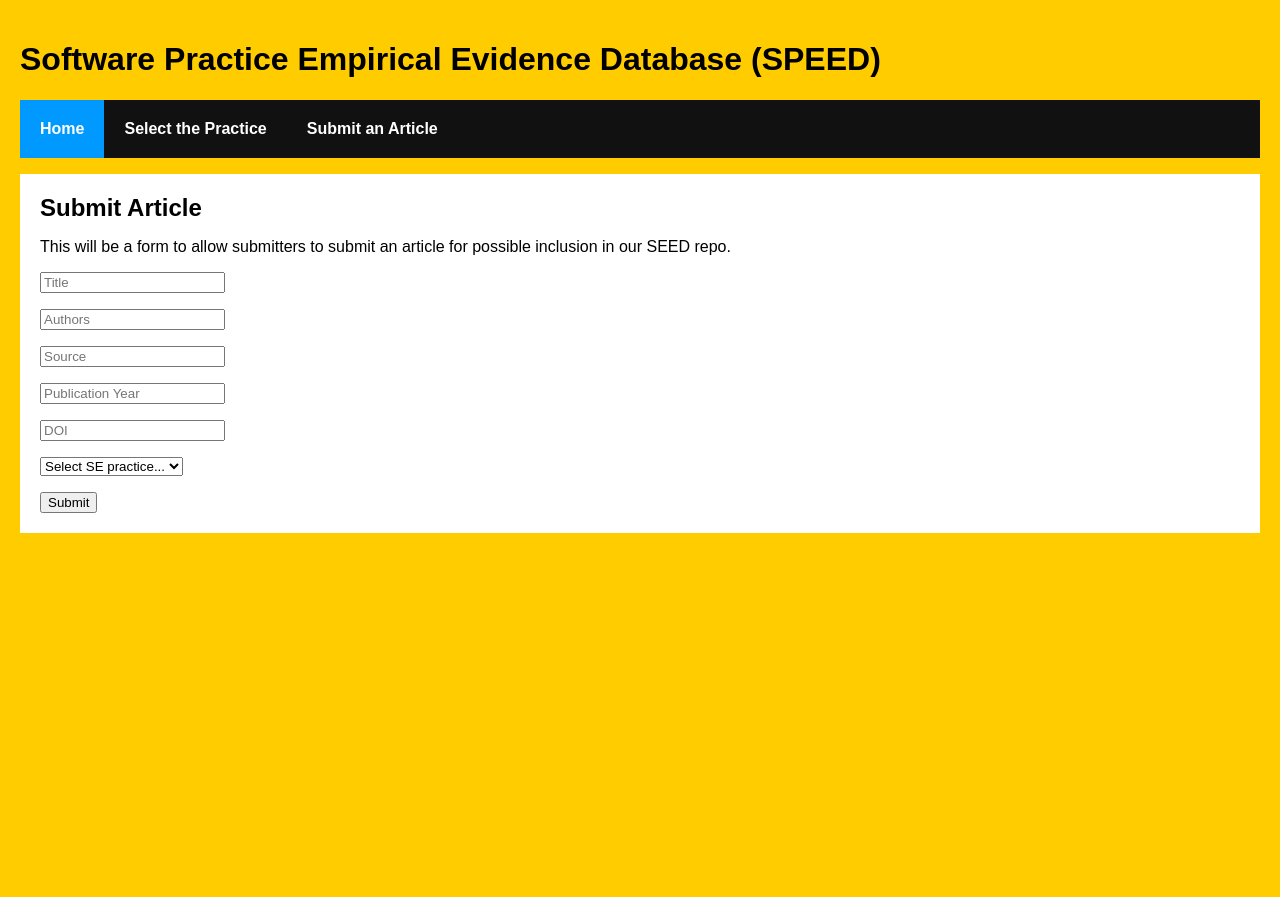
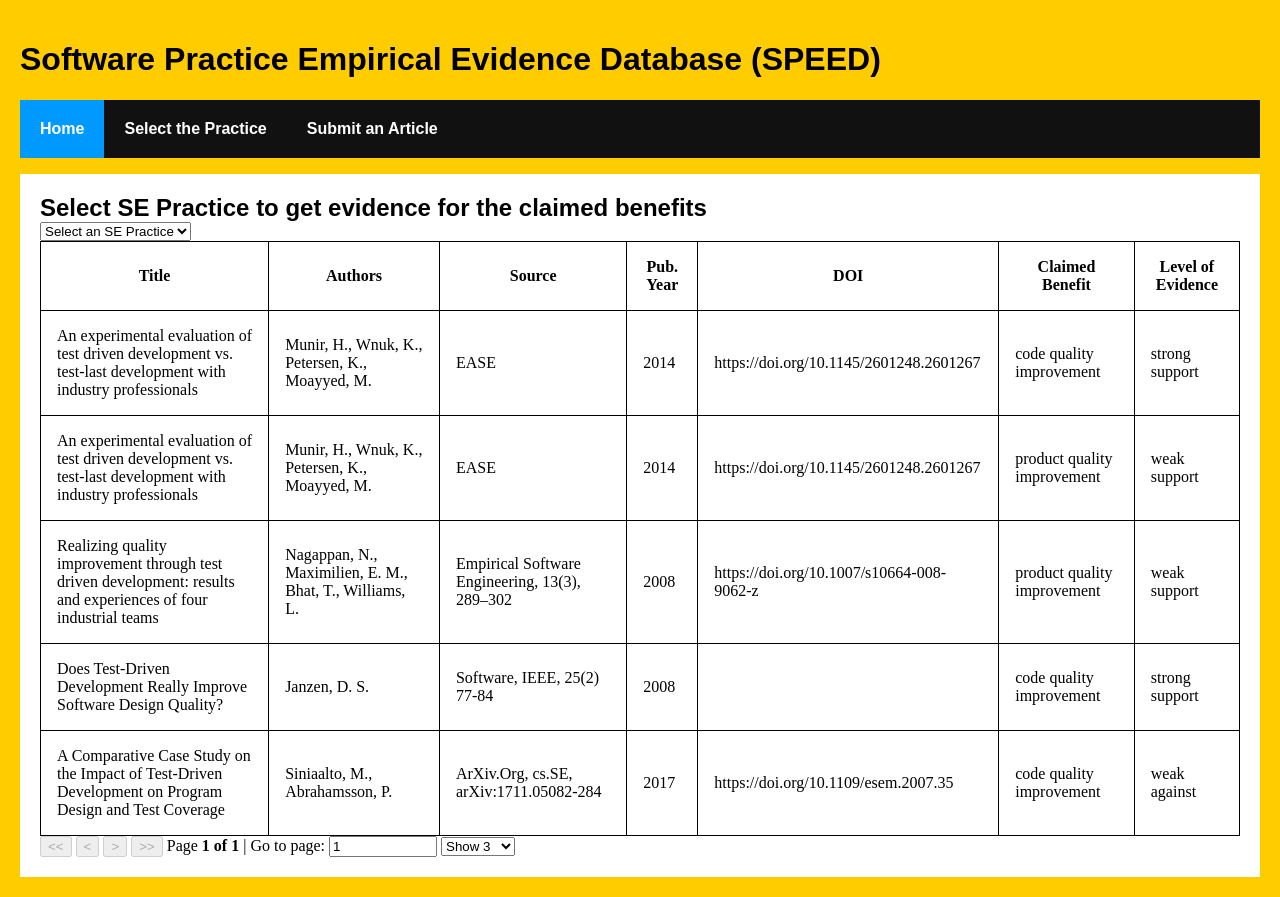
Before and after one commit to imjohnnyy/CISE_SPEED, a React (Create React App) app in the folder frontend/: page / in a window 1280 px wide. Before the commit the page ends 800 px from the top, so only its background shows below. Built offline with nearby package versions, Linux system fonts and the light colour scheme.

Commit message:
Added View Articles Page and table components

```diff
--- a/frontend/package.json
+++ b/frontend/package.json
@@ -11,6 +11,8 @@
     "react-hook-form": "^7.36.1",
     "react-router-dom": "^6.4.1",
     "react-scripts": "5.0.1",
+    "react-table": "^7.8.0",
+    "styled-components": "^5.3.6",
     "web-vitals": "^2.1.4"
   },
   "scripts": {
--- a/frontend/src/App.js
+++ b/frontend/src/App.js
@@ -1,8 +1,7 @@
 import React from "react";
 import { BrowserRouter as Router, Routes, Route, NavLink, Navigate } from "react-router-dom";
 import "./index.css";
-import SubmitArticle from "./pages/SubmitArticle";
-
+import ViewArticles  from "./pages/ViewArticles";
 
 const App = () => {
   return (
@@ -22,7 +21,7 @@ const App = () => {
         </ul>
         <div className="content">
           <Routes>
-            <Route exact path="/" element={<SubmitArticle />} />
+            <Route exact path="/" element={<ViewArticles/>} />
 
 
             <Route path="/*" element={<Navigate to="404" replace />} />
--- /dev/null
+++ b/frontend/src/components/Dropdown.js
@@ -0,0 +1,17 @@
+import React from 'react';
+import SEPractices from "../dummydata/SEPractices.js"
+
+  const optionItems = SEPractices.map((SEPractice) =>
+                <option key={SEPractice.practice}>{SEPractice.practice}</option>
+            );
+  const Dropdown = () => {
+    return (
+        <div>
+             <select>
+             <option value="">Select an SE Practice </option>
+                {optionItems}
+             </select>
+         </div>
+    );
+  };
+  export default Dropdown;
--- /dev/null
+++ b/frontend/src/components/EvidenceTable.js
@@ -0,0 +1,125 @@
+import React, {useMemo} from "react";
+import articles from "../dummydata/articles.js";
+import { useTable, useSortBy, usePagination } from 'react-table';
+
+const Table = ({columns, data}) => {
+const {
+    getTableProps,
+    getTableBodyProps,
+    headerGroups,
+    prepareRow,
+
+    page, // Instead of using 'rows', we'll use page,
+    // which has only the rows for the active page
+
+    // The rest of these things are super handy, too ;)
+    canPreviousPage,
+    canNextPage,
+    pageOptions,
+    pageCount,
+    gotoPage,
+    nextPage,
+    previousPage,
+    setPageSize,
+    state: { pageIndex, pageSize },
+  } = useTable(
+    {
+      columns,
+      data,
+      initialState: { pageIndex: 0 },
+    },
+
+    useSortBy,
+    usePagination
+  );
+
+  // Render Data Table UI
+  return (
+    <>
+      <table {...getTableProps()}>
+        <thead>
+          {headerGroups.map(headerGroup => (
+            <tr {...headerGroup.getHeaderGroupProps()}>
+              {headerGroup.headers.map(column => (
+                // Add the sorting props to control sorting. For this example
+                // we can add them into the header props
+                <th {...column.getHeaderProps(column.getSortByToggleProps())}>
+                  {column.render('Header')}
+                  {/* Add a sort direction indicator */}
+                  <span>
+                    {column.isSorted
+                      ? column.isSortedDesc
+                        ? ' 🔽'
+                        : ' 🔼'
+                      : ''}
+                  </span>
+                </th>
+              ))}
+            </tr>
+          ))}
+        </thead>
+        <tbody {...getTableBodyProps()}>
+          {page.map((row, i) => {
+            prepareRow(row);
+            return (
+              <tr {...row.getRowProps()}>
+                {row.cells.map(cell => {
+                  return <td {...cell.getCellProps()}>{cell.render('Cell')}</td>;
+                })}
+              </tr>
+            );
+          })}
+        </tbody>
+      </table>
+
+     {/* Pagination */}
+     <div className="pagination">
+        <button onClick={() => gotoPage(0)} disabled={!canPreviousPage}>
+          {'<<'}
+        </button>{' '}
+        <button onClick={() => previousPage()} disabled={!canPreviousPage}>
+          {'<'}
+        </button>{' '}
+        <button onClick={() => nextPage()} disabled={!canNextPage}>
+          {'>'}
+        </button>{' '}
+        <button onClick={() => gotoPage(pageCount - 1)} disabled={!canNextPage}>
+          {'>>'}
+        </button>{' '}
+        <span>
+          Page{' '}
+          <strong>
+            {pageIndex + 1} of {pageOptions.length}
+          </strong>{' '}
+        </span>
+        <span>
+          | Go to page:{' '}
+          <input
+            type="number"
+            defaultValue={pageIndex + 1}
+            onChange={e => {
+              const page = e.target.value ? Number(e.target.value) - 1 : 0;
+              gotoPage(page);
+            }}
+            style={{ width: '100px' }}
+          />
+        </span>{' '}
+        <select
+          value={pageSize}
+          onChange={e => {
+            setPageSize(Number(e.target.value));
+          }}
+        >
+          {[3, 7, 15].map(pageSize => (
+            <option key={pageSize} value={pageSize}>
+              Show {pageSize}
+            </option>
+          ))}
+        </select>
+      </div>
+    </>
+
+  );
+};
+
+export default Table;
--- a/frontend/src/components/SubmissionForm.js
+++ /dev/null
@@ -1,30 +0,0 @@
-import React, { useState } from "react";
-import { useForm } from "react-hook-form";
-
-const SubmissionForm = () => {
-  const { register, handleSubmit } = useForm();
-  const [result, setResult] = useState("");
-  const onSubmit = (data) => setResult(JSON.stringify(data));
-
-  return (
-    <form onSubmit={handleSubmit(onSubmit)}>
-
-      <input {...register("title")} placeholder="Title" />
-      <p><input {...register("authors")} placeholder="Authors" /></p>
-      <p><input {...register("source")} placeholder="Source" /></p>
-      <p><input {...register("pubyear")} placeholder="Publication Year" /></p>
-      <p><input {...register("doi")} placeholder="DOI" /></p>
-
-      <select {...register("sepractice")}>
-        <option value="">Select SE practice...</option>
-        <option value="TDD">TDD</option>
-        <option value="Mob Programming">Mob Programming</option>
-      </select>
-
-      <p>{result}</p>
-      <input type="submit" />
-    </form>
-  );
-};
-
-export default SubmissionForm;
--- /dev/null
+++ b/frontend/src/components/TableColumns.js
@@ -0,0 +1,32 @@
+const TableColumns = [
+    {
+      Header: "Title",
+      accessor: "title",
+    },
+    {
+      Header: "Authors",
+      accessor: "authors",
+    },
+    {
+      Header: "Source",
+      accessor: "source",
+    },
+    {
+      Header: "Pub. Year",
+      accessor: "pubyear",
+    },
+    {
+      Header: "DOI",
+      accessor: "doi",
+    },
+    {
+      Header: "Claimed Benefit",
+      accessor: "claim",
+    },
+    {
+      Header: "Level of Evidence",
+      accessor: "evidence",
+    },
+  ];
+
+  export default TableColumns;
--- /dev/null
+++ b/frontend/src/components/TableStyle.js
@@ -0,0 +1,27 @@
+import styled from 'styled-components';
+
+const Styles = styled.div `
+  table {
+    width: 100%;
+    border-spacing: 0;
+    border: 1px solid black;
+    tr {
+      :last-child {
+        td {
+          border-bottom: 0;
+        }
+      }
+    }
+    th,
+    td {
+      margin: 0;
+      padding: 1rem;
+      border-bottom: 1px solid black;
+      border-right: 1px solid black;
+      :last-child {
+        border-right: 0;
+      }
+    }
+  }
+`;
+export default Styles;
--- /dev/null
+++ b/frontend/src/dummydata/SEPractices.js
@@ -0,0 +1,13 @@
+const SEPractices = [
+    {
+      id: 1,
+      practice: 'TDD',
+    },
+    {
+      id: 2,
+      practice: 'Mob programming',
+    },
+
+  ];
+
+  export default SEPractices;
--- /dev/null
+++ b/frontend/src/dummydata/articles.js
@@ -0,0 +1,54 @@
+const articles = [
+    {
+      id: "1",
+      title: 'An experimental evaluation of test driven development vs. test-last development with industry professionals',
+      authors: "Munir, H., Wnuk, K., Petersen, K., Moayyed, M.",
+      source: "EASE",
+      pubyear: "2014",
+      doi: "https://doi.org/10.1145/2601248.2601267",
+      claim: "code quality improvement",
+      evidence: "strong support",
+    },
+  {
+    _id: "2",
+      title: 'An experimental evaluation of test driven development vs. test-last development with industry professionals',
+      authors: "Munir, H., Wnuk, K., Petersen, K., Moayyed, M.",
+      source: "EASE",
+      pubyear: "2014",
+      doi: "https://doi.org/10.1145/2601248.2601267",
+      claim: "product quality improvement",
+      evidence: "weak support",
+  },
+    {
+      _id: "3",
+      title: 'Realizing quality improvement through test driven development: results and experiences of four industrial teams',
+      authors: "Nagappan, N., Maximilien, E. M., Bhat, T., Williams, L.",
+      source: " Empirical Software Engineering, 13(3), 289–302",
+      pubyear: "2008",
+      doi: "https://doi.org/10.1007/s10664-008-9062-z",
+      claim: "product quality improvement",
+      evidence: "weak support",
+    },
+    {
+      _id: "4",
+      title: "Does Test-Driven Development Really Improve Software Design Quality?",
+      authors: "Janzen, D. S.",
+      source: "Software, IEEE, 25(2) 77-84",
+      pubyear: "2008",
+      doi: "",
+      claim: "code quality improvement",
+      evidence: "strong support",
+    },
+    {
+      _id: "5",
+      title: "A Comparative Case Study on the Impact of Test-Driven Development on Program Design and Test Coverage",
+      authors: "Siniaalto, M., Abrahamsson, P.",
+      source: "ArXiv.Org, cs.SE, arXiv:1711.05082-284",
+      pubyear: "2017",
+      doi: "https://doi.org/10.1109/esem.2007.35",
+      claim: "code quality improvement",
+      evidence: "weak against",
+    },
+  ];
+
+module.exports = articles;
--- a/frontend/src/pages/SubmitArticle.js
+++ /dev/null
@@ -1,15 +0,0 @@
-import React from "react";
-import SubmissionForm from "../components/SubmissionForm.js";
-
-const SubmitArticle = () =>  {
-     return (
-      <div>
-        <h2>Submit Article</h2>
-            <p>This will be a form to allow submitters to submit an article for possible inclusion in our SEED repo.</p>
-            <SubmissionForm/>
-
-        </div>
-    );
-};
-
-export default SubmitArticle;
--- /dev/null
+++ b/frontend/src/pages/ViewArticles.js
@@ -0,0 +1,23 @@
+import articles from "../dummydata/articles.js";
+import Styles from "../components/TableStyle.js";
+import Table from "../components/EvidenceTable.js";
+import tablecolumns from "../components/TableColumns.js";
+import Dropdown from "../components/Dropdown.js";
+
+const SEPractice = () => {
+    return (
+      <div>
+        <h2>Select SE Practice to get evidence for the claimed benefits</h2>
+              <Dropdown/>
+               <Styles>
+                 <Table
+                  data={articles}
+                  columns={tablecolumns}
+                 />
+              </Styles>
+      </div>
+    );
+};
+
+
+export default SEPractice;
```
Also changed, not shown: 1 other file (tests, documents, lock files or other folders).
